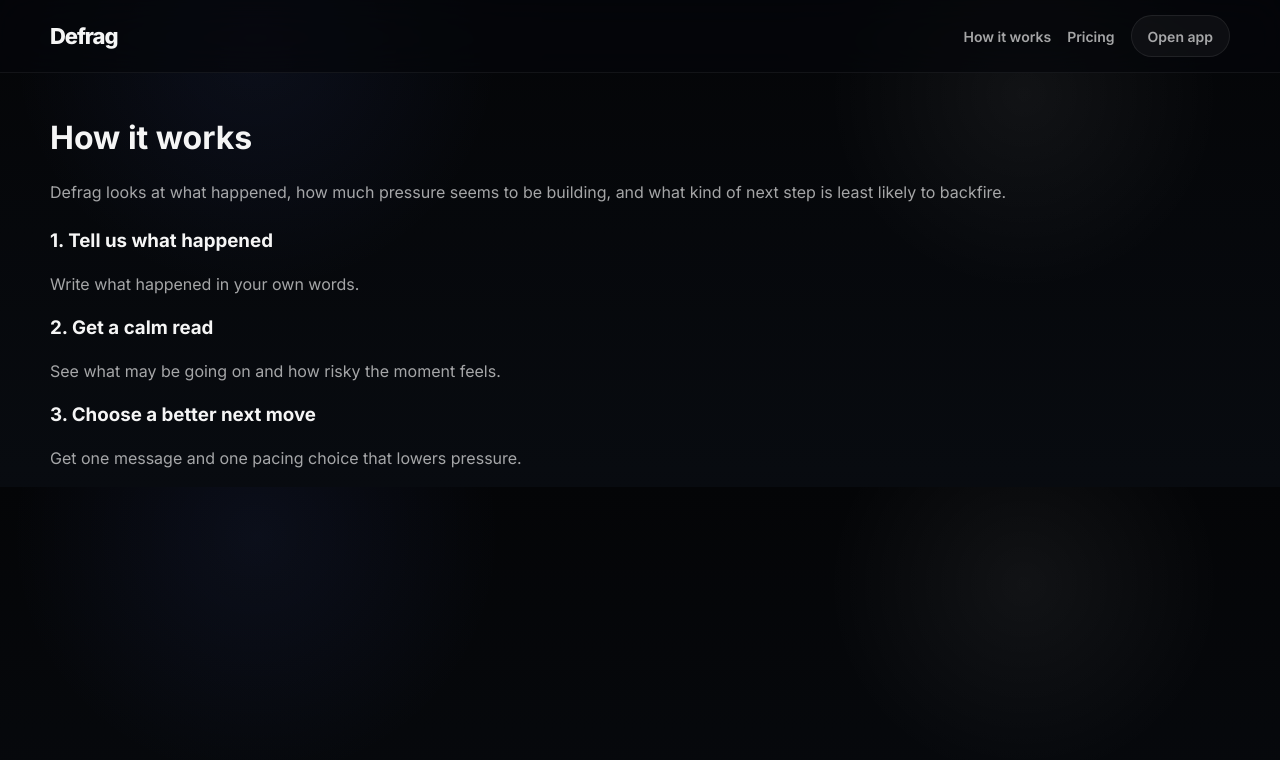
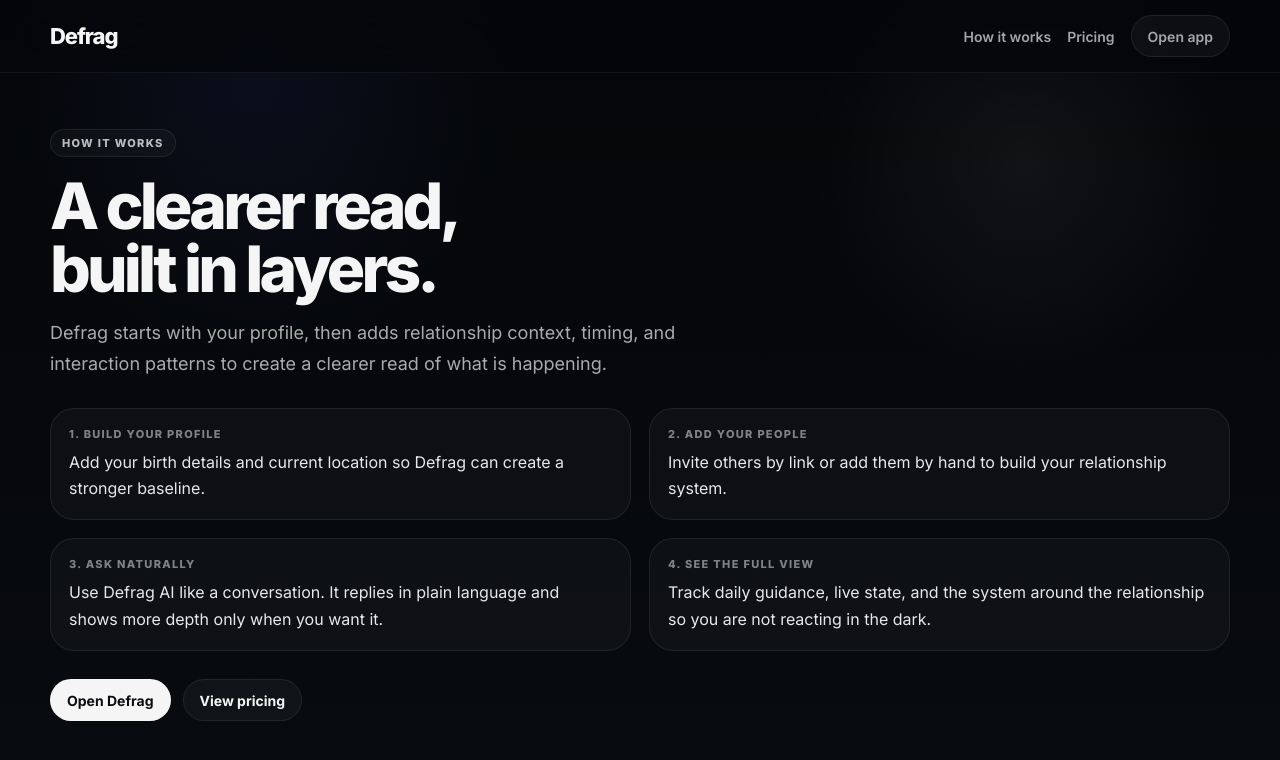
Before and after one commit to chadjameso93-netizen/defrag-ai-gateway-app, a Next.js app: page /how-it-works in a window 1280 px wide. Shown: the top 760 px of the page. Built offline with nearby package versions, Linux system fonts and the light colour scheme.

Commit message:
Large sprint: premium landing rewrite, how-it-works page, and brand positioning polish

```diff
--- a/app/globals.css
+++ b/app/globals.css
@@ -970,3 +970,37 @@
   font-size: 13px;
   white-space: nowrap;
 }
+
+.static-page {
+  padding: 56px 0 72px;
+}
+
+.static-title {
+  margin: 18px 0 0;
+  font-size: clamp(38px, 5vw, 68px);
+  line-height: .98;
+  letter-spacing: -.06em;
+  font-weight: 800;
+  max-width: 12ch;
+}
+
+.static-copy {
+  margin-top: 18px;
+  max-width: 720px;
+  color: rgba(255,255,255,.66);
+  line-height: 1.7;
+  font-size: 18px;
+}
+
+.static-grid {
+  display: grid;
+  grid-template-columns: 1fr 1fr;
+  gap: 18px;
+  margin-top: 28px;
+}
+
+@media (max-width: 900px) {
+  .static-grid {
+    grid-template-columns: 1fr;
+  }
+}
--- a/app/how-it-works/page.tsx
+++ b/app/how-it-works/page.tsx
@@ -1,18 +1,53 @@
 import TopNav from "@/components/TopNav";
+import Link from "next/link";
 
-export default function HowItWorks() {
+export default function HowItWorksPage() {
   return (
-    <main>
+    <main className="landing-root">
       <TopNav />
-      <div className="shell" style={{ paddingTop: 24 }}>
-        <h1 className="section-title">How it works</h1>
-        <p className="muted">Defrag looks at what happened, how much pressure seems to be building, and what kind of next step is least likely to backfire.</p>
-        <div className="grid grid-3" style={{ marginTop: 24 }}>
-          <div className="card"><h3>1. Tell us what happened</h3><p className="muted">Write what happened in your own words.</p></div>
-          <div className="card"><h3>2. Get a calm read</h3><p className="muted">See what may be going on and how risky the moment feels.</p></div>
-          <div className="card"><h3>3. Choose a better next move</h3><p className="muted">Get one message and one pacing choice that lowers pressure.</p></div>
+
+      <section className="shell static-page">
+        <div className="kicker">How it works</div>
+        <h1 className="static-title">A clearer read, built in layers.</h1>
+        <p className="static-copy">
+          Defrag starts with your profile, then adds relationship context, timing, and interaction patterns to create a clearer read of what is happening.
+        </p>
+
+        <div className="static-grid">
+          <section className="rail-map-surface">
+            <div className="result-title">1. Build your profile</div>
+            <div className="result-copy">
+              Add your birth details and current location so Defrag can create a stronger baseline.
+            </div>
+          </section>
+
+          <section className="rail-map-surface">
+            <div className="result-title">2. Add your people</div>
+            <div className="result-copy">
+              Invite others by link or add them by hand to build your relationship system.
+            </div>
+          </section>
+
+          <section className="rail-map-surface">
+            <div className="result-title">3. Ask naturally</div>
+            <div className="result-copy">
+              Use Defrag AI like a conversation. It replies in plain language and shows more depth only when you want it.
+            </div>
+          </section>
+
+          <section className="rail-map-surface">
+            <div className="result-title">4. See the full view</div>
+            <div className="result-copy">
+              Track daily guidance, live state, and the system around the relationship so you are not reacting in the dark.
+            </div>
+          </section>
         </div>
-      </div>
+
+        <div className="actions" style={{ marginTop: 28 }}>
+          <Link href="/app" className="btn btn-primary">Open Defrag</Link>
+          <Link href="/pricing" className="btn btn-secondary">View pricing</Link>
+        </div>
+      </section>
     </main>
   );
 }
```
Also changed, not shown: app/about/page.tsx (added, +33 -0 lines), app/page.tsx (+19 -17 lines).
